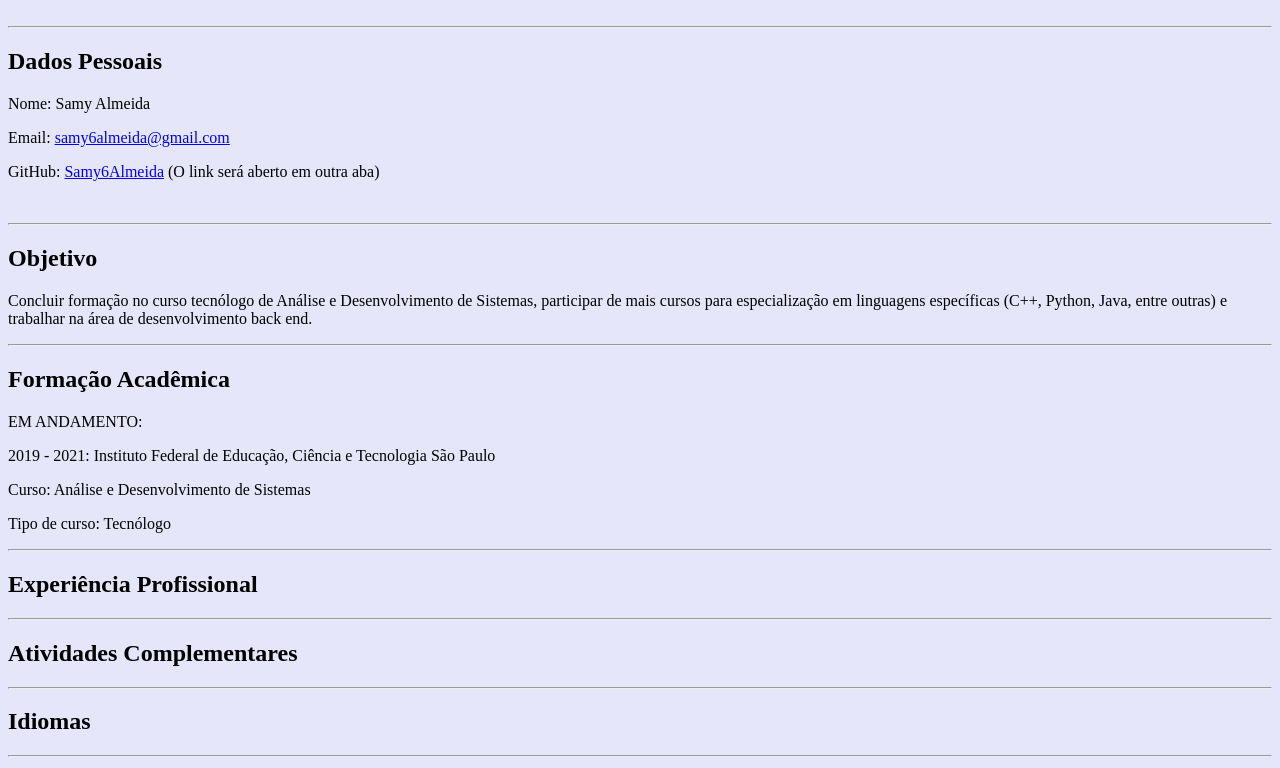
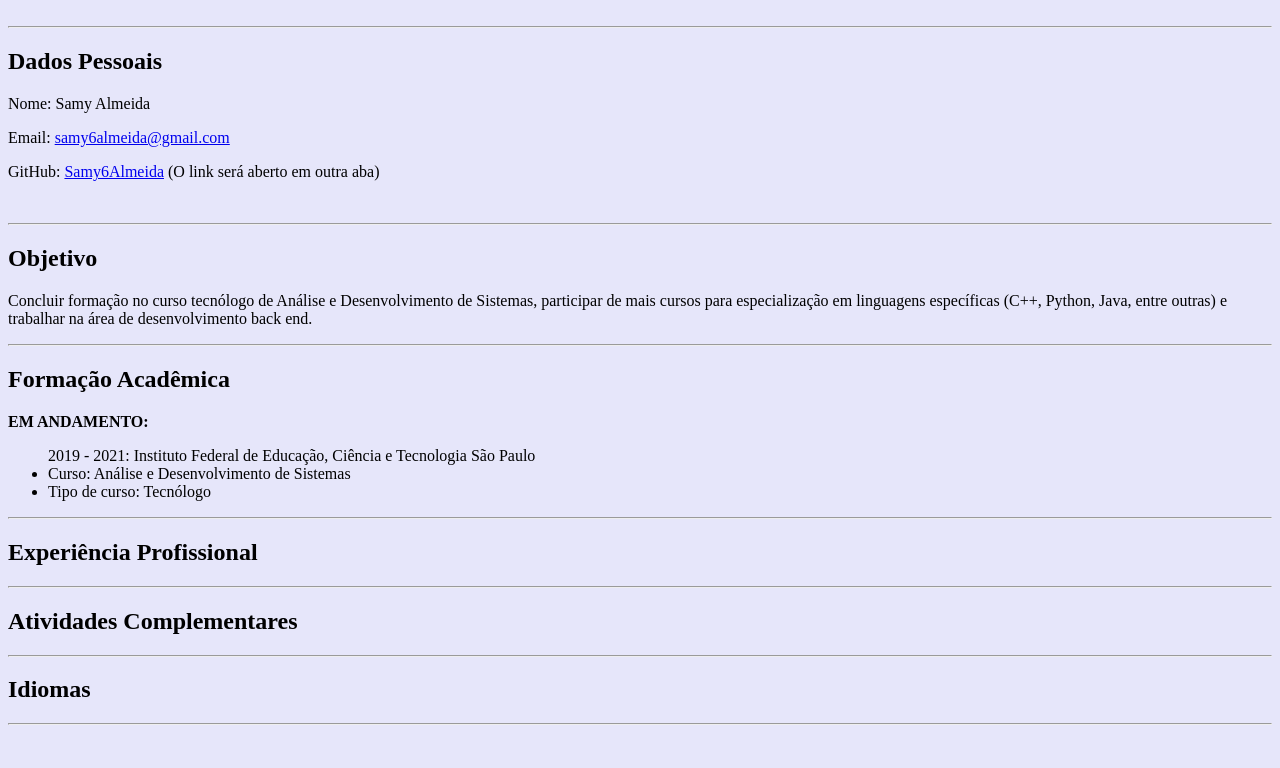
Before and after one commit to Samy6Almeida/exercicio2-cv, a plain HTML site: page index.html in a window 1280 px wide. Shown: the part 66-834 px from the top of the page. Drawn offline with Linux system fonts and the light colour scheme.

Commit message:
Update index.html

```diff
--- a/index.html
+++ b/index.html
@@ -24,10 +24,11 @@
 		<hr/>
 
 		<h2>Formação Acadêmica</h2>
-			<p> EM ANDAMENTO:</p>
-			<p> 2019 - 2021: Instituto Federal de Educação, Ciência e Tecnologia São Paulo</p>
-			<p> Curso: Análise e Desenvolvimento de Sistemas</p>
-			<p> Tipo de curso: Tecnólogo</p>
+			<p> <b> EM ANDAMENTO: </b> </p>
+			<ul> 2019 - 2021: Instituto Federal de Educação, Ciência e Tecnologia São Paulo
+			<li> Curso: Análise e Desenvolvimento de Sistemas</li>
+			<li> Tipo de curso: Tecnólogo</li>
+			</ul>
 
 		<hr/>
 
```
